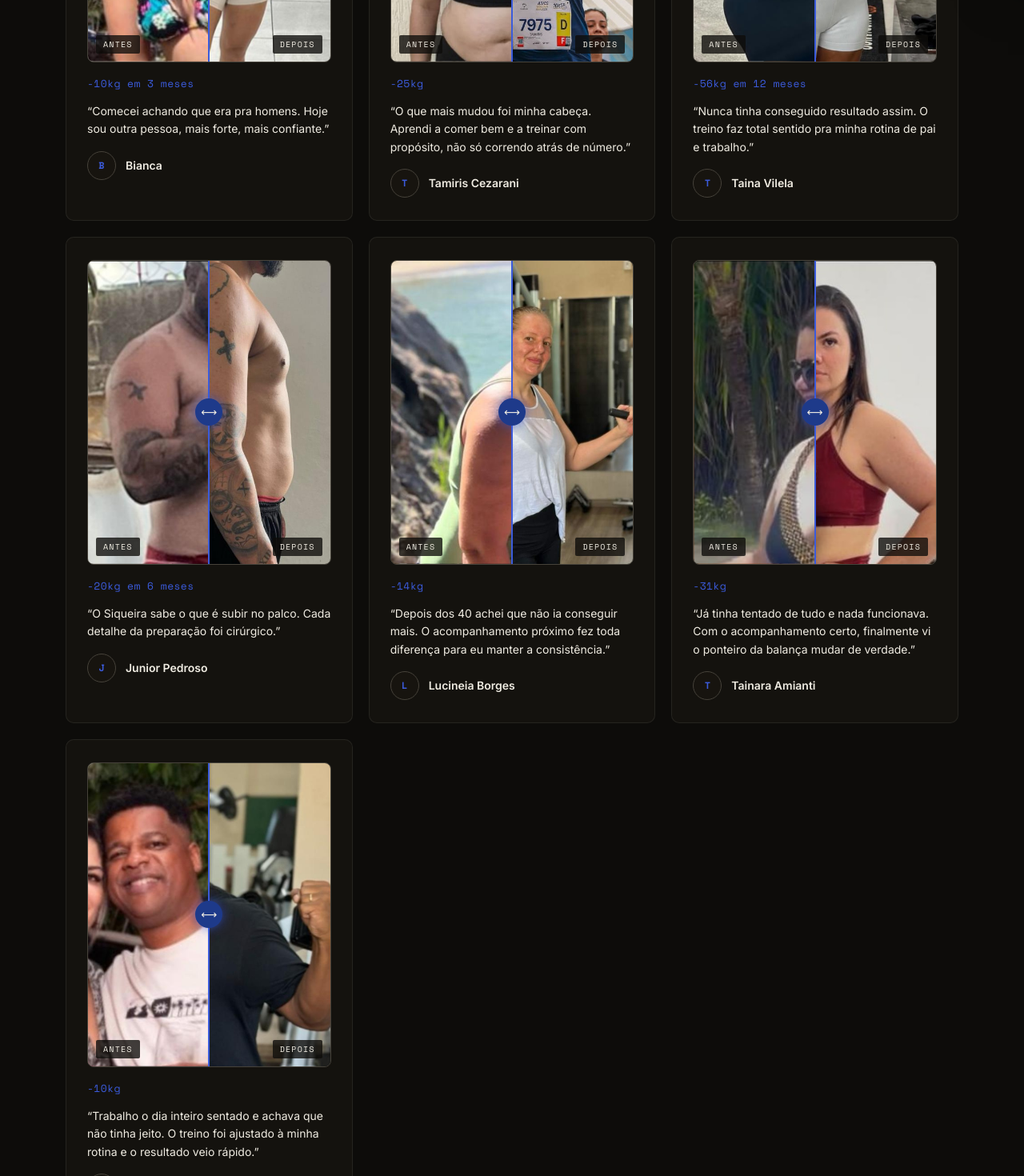
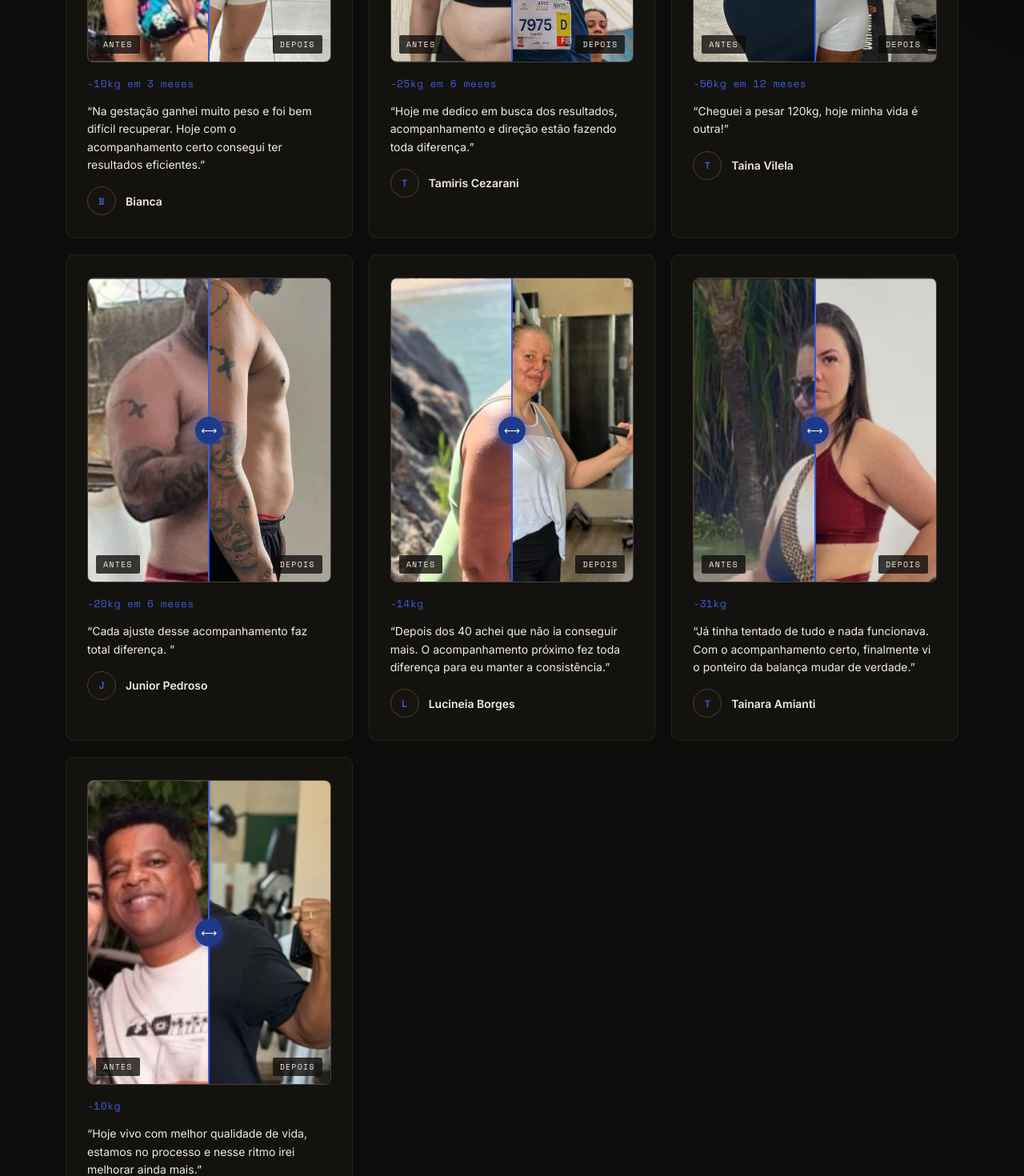
Before and after one commit to joaolima16/consultoria_dani, a Next.js app: page /depoimentos in a window 1280 px wide. Shown: the part 820-2290 px from the top of the page at 80% size. Built offline with nearby package versions, Linux system fonts and the light colour scheme.

Commit message:
feat: update text content across components for clarity and improved user engagement

```diff
--- a/src/components/ComoFunciona.jsx
+++ b/src/components/ComoFunciona.jsx
@@ -7,7 +7,7 @@ const passos = [
   {
     num: '02',
     titulo: 'Escolha do plano',
-    texto: 'pós definir o melhor plano para você, iniciamos o processo de acompanhamento.',
+    texto: 'Após definir o melhor plano para você, iniciamos o processo de acompanhamento.',
   },
   {
     num: '03',
--- a/src/components/Hero.jsx
+++ b/src/components/Hero.jsx
@@ -8,7 +8,7 @@ export default function Hero() {
   return (
     <section id="inicio" className="hero">
       <div className="wrap">
-        <div className="hero-eyebrow">Consultoria presencial &amp; online</div>
+        <div className="hero-eyebrow">Treinamento presencial e consultoria online</div>
         <h1>Seu treino precisa de estratégia.<em>Seu resultado também</em></h1>
         <p className="hero-sub">Consultoria personalizada de treinamento para quem busca evolução com método, acompanhamento e ajustes de acordo com sua rotina</p>
         <div className="hero-actions">
--- a/src/components/Planos.jsx
+++ b/src/components/Planos.jsx
@@ -7,7 +7,7 @@ const planos = [
     tipo: 'Consultoria',
     preco: 149,
     desc: 'Foco total em treino individualizado.',
-    periodo: 'Masculino(6 semanas) /  Feminino (7 semanas)',
+    periodo: '6 semanas',
     itens: [
       'Avaliação inicial',
       'Treino individualizado',
@@ -23,7 +23,7 @@ const planos = [
 
     preco: 249,
     desc: 'Acompanhamento próximo e correção de execução.',
-    periodo: 'Masculino(12 Semanas) /  Feminino (14 Semanas)',
+    periodo: '12 semanas',
     itens: [
       'Tudo do Plano Bronze',
       'Suporte via WhatsApp',
@@ -36,7 +36,7 @@ const planos = [
     tipo: 'Consultoria VIP Dedicada ',
     preco: 379,
     desc: 'Acompanhamento próximo e correção de execução.',
-    periodo: 'Masculino(18 Semanas) /  Feminino (21 Semanas)',
+    periodo: '18 semanas',
     itens: [
       'Tudo do Plano Silver',
       'Suporte via WhatsApp',
--- a/src/components/Sobre.jsx
+++ b/src/components/Sobre.jsx
@@ -31,9 +31,7 @@ export default function Sobre() {
           <p><strong>São mais de 25 anos dedicados ao esporte</strong>. Minha trajetória começou no futebol aos 5 anos de idade, passei pelo futebol profissional e, posteriormente, tive experiência no fisiculturismo.</p>
           <p>Hoje, aplico todo esse conhecimento, aliado à ciência, em um método de treinamento personalizado, focado em resultados reais e na individualidade de cada aluno.</p>
           <ul className="sobre-credenciais">
-            <li>Ex-atleta de futebol profissional</li>
-            <li>Fisiculturista competidor</li>
-            <li>Consultoria 100% personalizada, baseada em ciência</li>
+            <li>Consultoria 100% personalizada, baseada em ciência e prática</li>
           </ul>
           <a href="#planos" className="btn-primary sobre-cta">Conhecer os planos</a>
         </div>
--- a/src/data/depoimentos.js
+++ b/src/data/depoimentos.js
@@ -3,15 +3,15 @@ export const depoimentos = [
     iniciais: 'B',
     nome: 'Bianca',
     resultado: '-10kg em 3 meses',
-    quote: 'Comecei achando que era pra homens. Hoje sou outra pessoa, mais forte, mais confiante.',
+    quote: 'Na gestação ganhei muito peso e foi bem difícil recuperar. Hoje com o acompanhamento certo consegui ter resultados eficientes.',
     fotoAntes: '/assets/avaliacoes/bianca_antes.jpeg',
     fotoDepois: '/assets/avaliacoes/bianca_depois.jpeg',
   },
   {
     iniciais: 'T',
     nome: 'Tamiris Cezarani',
-    resultado: '-25kg',
-    quote: 'O que mais mudou foi minha cabeça. Aprendi a comer bem e a treinar com propósito, não só correndo atrás de número.',
+    resultado: '-25kg em 6 meses',
+    quote: 'Hoje me dedico em busca dos resultados, acompanhamento e direção estão fazendo toda diferença.',
     fotoAntes: '/assets/avaliacoes/tamiris_antes.jpeg',
     fotoDepois: '/assets/avaliacoes/tamiris_depois.jpeg',
   },
@@ -19,7 +19,7 @@ export const depoimentos = [
     iniciais: 'T',
     nome: 'Taina Vilela',
     resultado: '-56kg em 12 meses',
-    quote: 'Nunca tinha conseguido resultado assim. O treino faz total sentido pra minha rotina de pai e trabalho.',
+    quote: 'Cheguei a pesar 120kg, hoje minha vida é outra!',
     fotoAntes: '/assets/avaliacoes/taina_antes.jpg',
     fotoDepois: '/assets/avaliacoes/taina_depois.jpg',
   },
@@ -27,7 +27,7 @@ export const depoimentos = [
     iniciais: 'J',
     nome: 'Junior Pedroso',
     resultado: '-20kg em 6 meses',
-    quote: 'O Siqueira sabe o que é subir no palco. Cada detalhe da preparação foi cirúrgico.',
+    quote: 'Cada ajuste desse acompanhamento faz total diferença. ',
     fotoAntes: '/assets/avaliacoes/junior_antes.jpeg',
     fotoDepois: '/assets/avaliacoes/junior_depois.jpeg',
   },
@@ -52,7 +52,7 @@ export const depoimentos = [
     iniciais: 'R',
     nome: 'Ronaldo',
     resultado: '-10kg',
-    quote: 'Trabalho o dia inteiro sentado e achava que não tinha jeito. O treino foi ajustado à minha rotina e o resultado veio rápido.',
+    quote: 'Hoje vivo com melhor qualidade de vida, estamos no processo e nesse ritmo irei melhorar ainda mais.',
     fotoAntes: '/assets/avaliacoes/ronaldo_antes.jpeg',
     fotoDepois: '/assets/avaliacoes/ronaldo_depois.jpeg',
   },
```
